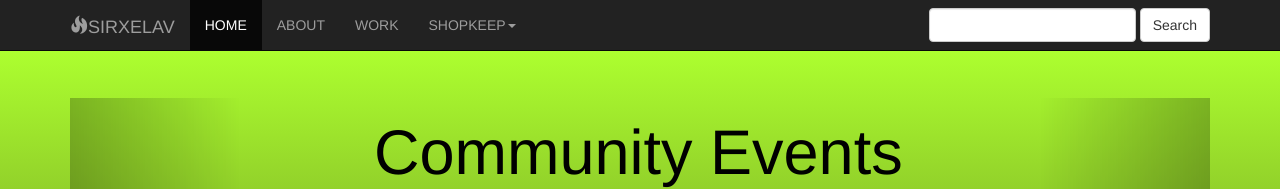
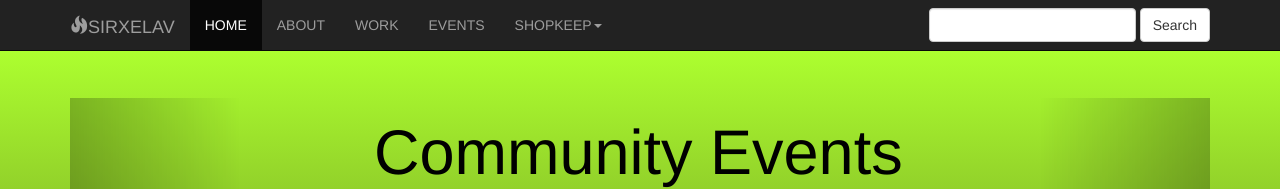
Before and after one commit to VillegasAlex/sirxelav.github.io., a plain HTML site: page index.html in a window 1280 px wide. Shown: the top 189 px of the page. Drawn offline with Linux system fonts and the light colour scheme.

Commit message:
Task list update
TLU

```diff
--- a/index.html
+++ b/index.html
@@ -57,6 +57,9 @@
                     </li>
                     <li>
                         <a href="#">WORK</a>
+                    </li>
+					<li>
+                        <a href="#">EVENTS</a>
                     </li>
 					<li class="dropdown">
 						<a href="#" class="dropdown-toggle" data-toggle="dropdown" role="button" aria-haspopup="true" aria-expanded="false">SHOPKEEP<span class="caret"></span></a>
```
